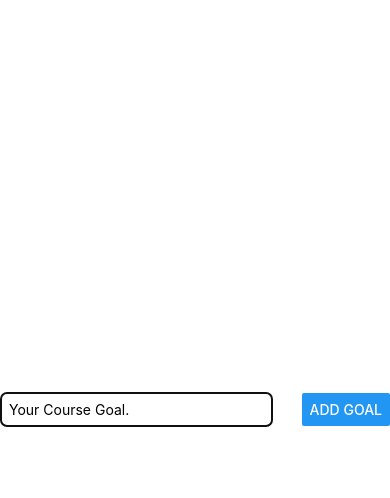
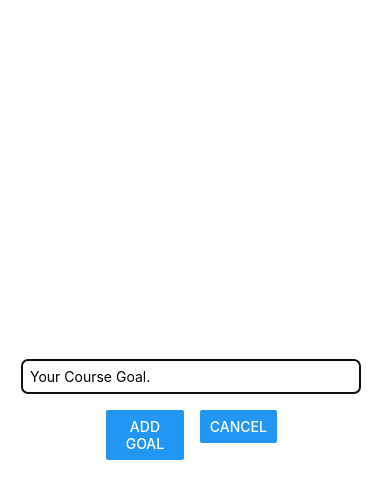
Before and after one commit to mghondo/React-Native-GoalApp, a React Native app: screen / in a window 390 px wide. Both pictures are taken after a click on the button "ADD NEW GOAL". Shown: the top 498 px of the page. Built offline with nearby package versions, Linux system fonts and the light colour scheme.

Commit message:
modal styled.

```diff
--- a/components/GoalInput.js
+++ b/components/GoalInput.js
@@ -22,7 +22,14 @@
           onChangeText={goalInputHandler}
           value={enteredGoalText}
         />
-        <Button title="Add Goal" onPress={addGoalHandler} />
+        <View style={styles.buttonContainer}>
+          <View style={styles.button}>
+            <Button title="Add Goal" onPress={addGoalHandler} />
+          </View>
+          <View style={styles.button}>
+            <Button title="Cancel" />
+          </View>
+        </View>
       </View>
     </Modal>
   );
@@ -33,8 +40,8 @@
 const styles = StyleSheet.create({
   inputContainer: {
     flex: 1,
-    flexDirection: "row",
-    justifyContent: "space-between",
+    padding: 25,
+    justifyContent: "center",
     alignItems: "center",
     marginBottom: 24,
     borderBottomWidth: 1,
@@ -44,8 +51,16 @@
     borderWidth: 1,
     borderRadius: 6,
     borderColor: "#cccccc",
-    width: "70%",
+    width: "100%",
     marginRight: 8,
     padding: 8,
   },
+  buttonContainer: {
+    marginTop: 16,
+    flexDirection: "row",
+  },
+  button: {
+    width: "40%",
+    marginHorizontal: 8,
+  },
 });
```
Also changed, not shown: 1 other file (tests, documents, lock files or other folders).
